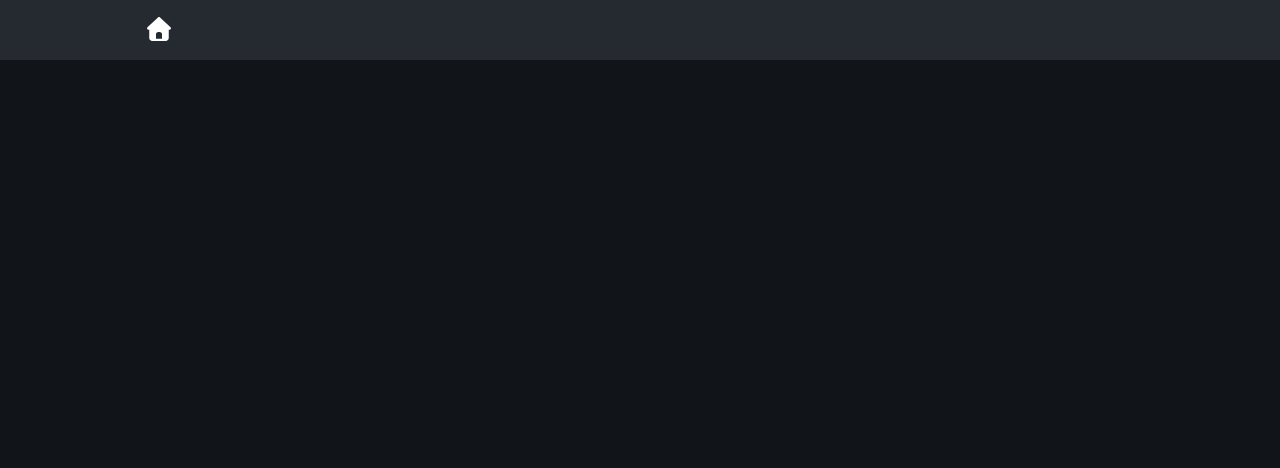
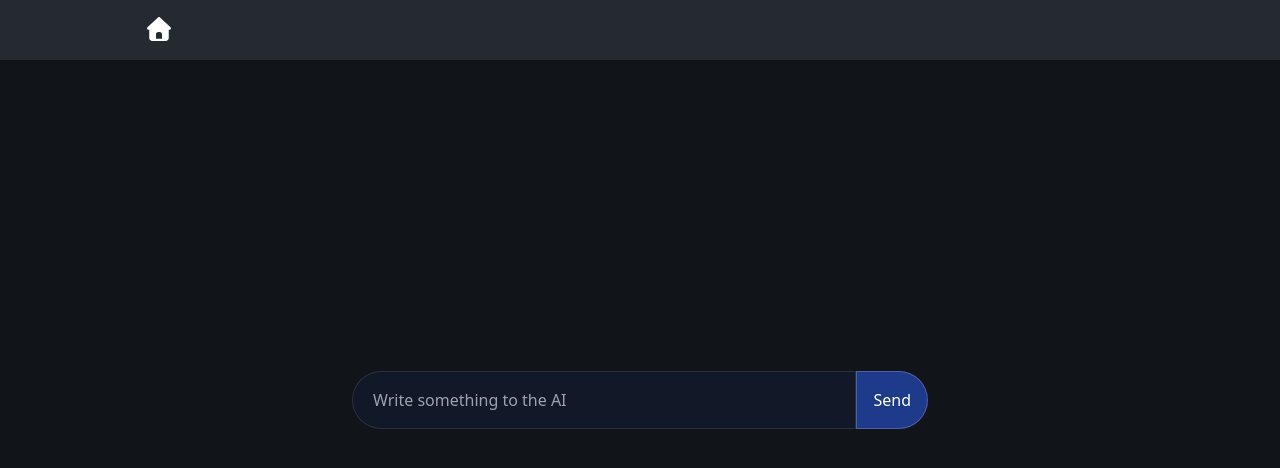
Before and after one commit to Yedal2607/AI_Study_Helper, a React (Vite) app in the folder frontend/: page /chat in a window 1280 px wide. Before the commit this address had no page. Shown: the top 468 px of the page. Built offline with nearby package versions, Linux system fonts and the light colour scheme.

Commit message:
refactor: change page name from Upload to Chat

```diff
--- a/frontend/src/App.jsx
+++ b/frontend/src/App.jsx
@@ -1,6 +1,6 @@
 import Navbar from "./components/Navbar"
 import { Routes,Route } from "react-router-dom"
-import UploadPage from "./pages/upload"
+import ChatPage from "./pages/Chat"
 
 function App() {
 
@@ -10,7 +10,7 @@ function App() {
         <Navbar/>
       </header>
       <Routes>
-        <Route path="/upload" element={<UploadPage/>}>
+        <Route path="/chat" element={<ChatPage/>}>
 
         </Route>
       </Routes>
--- a/frontend/src/pages/upload.jsx
+++ b/frontend/src/pages/Chat.jsx
@@ -1,7 +1,7 @@
 import ChatBox from "../components/ChatBox";
 
-function Upload() {
+function Chat() {
   return <ChatBox />;
 }
 
-export default Upload;
+export default Chat;
```
